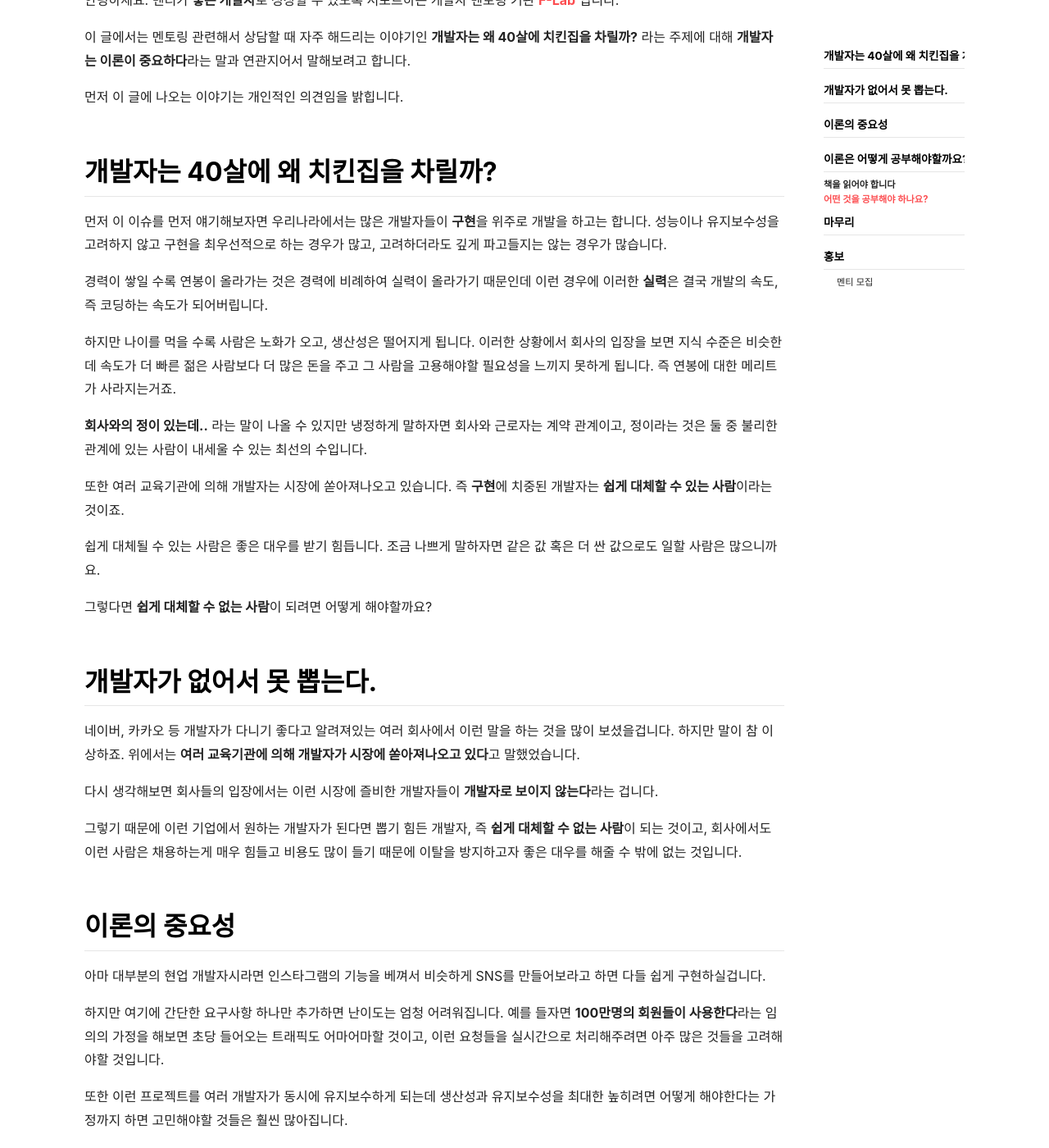
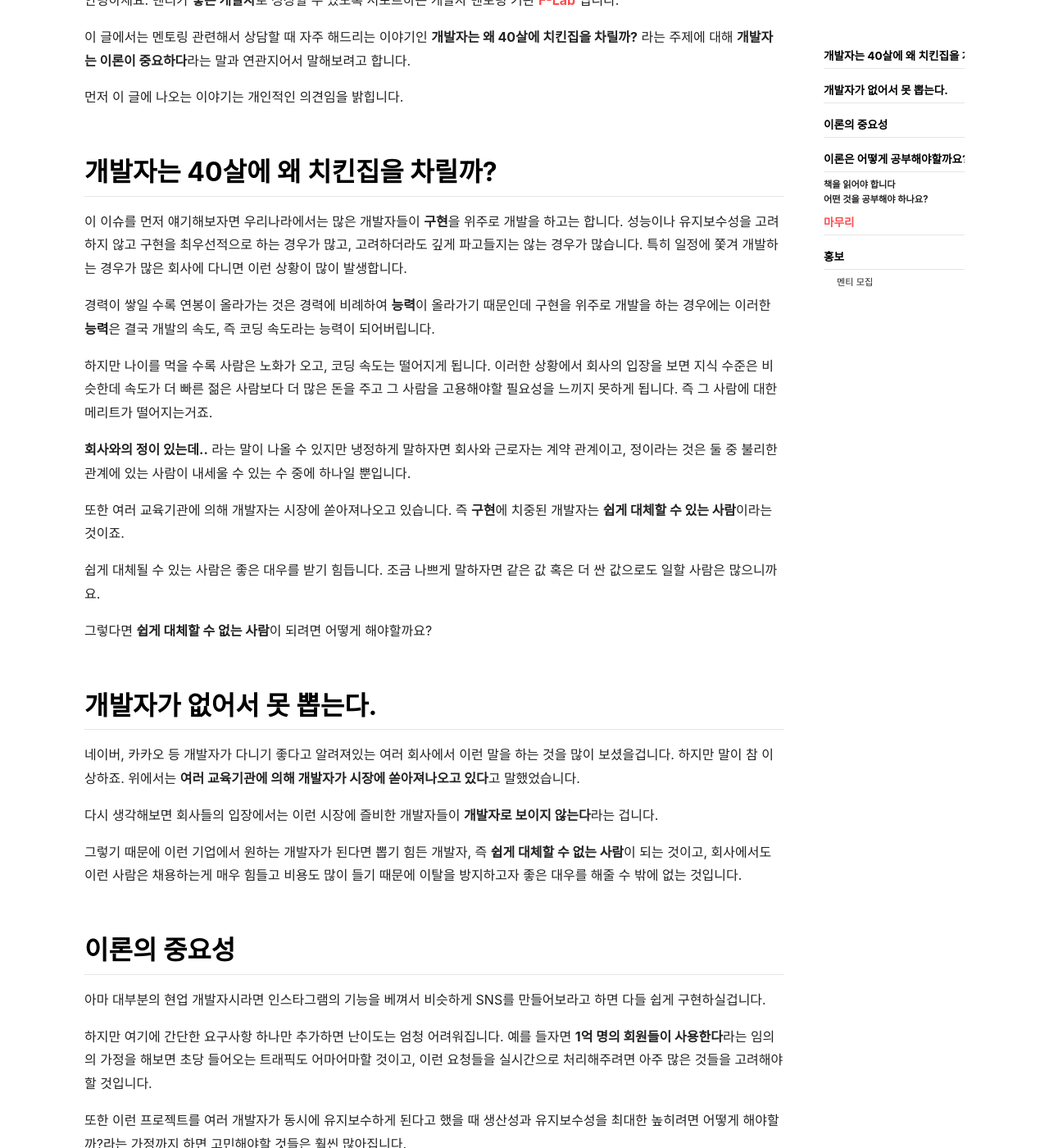
Before and after one commit to f-lab-private/f-lab-private.github.io, a Jekyll site: the page built from _posts/2020-11-07-why-fry-chicken.md, in a window 1280 px wide and 1400 px high, scrolled down 298 px. Shown: the whole window at 82% size. Built offline with Jekyll 4.4.1, drawn with Linux system fonts in a browser that asks for light colours; nearby versions of some CDN libraries; some of the changed text lies outside the part shown.

Commit message:
Fix typo

```diff
--- a/_includes/header.html
+++ b/_includes/header.html
@@ -33,8 +33,8 @@
               <li class="navigation__item"><a href="{{ _nav_url }}">{%- if _item.title -%}{{ _item.title }}{%- else -%}{{ __return }}{%- endif -%}</a></li>
             {%- endif -%}
           {%- endfor -%}
-          <li class="navigation__item"><a href="https://intro.f-lab.kr" target="_blank"><i class="fas fa-external-link-alt"></i> 홈페이지</a></li>
-          <li class="navigation__item"><a href="https://www.notion.so/F-Lab-07cc5e8e36724c68ae08f64afd93a9df" target="_blank"><i class="fas fa-external-link-alt"></i> 멘토채용</a></li>
+          <li class="navigation__item"><a href="https://3th.f-lab.kr" target="_blank"><i class="fas fa-external-link-alt"></i> 홈페이지</a></li>
+          <!--<li class="navigation__item"><a href="https://www.notion.so/F-Lab-07cc5e8e36724c68ae08f64afd93a9df" target="_blank"><i class="fas fa-external-link-alt"></i> 멘토채용</a></li>-->
           {%- if site.search.provider -%}
             <li><button class="button button--secondary button--circle search-button js-search-toggle"><i class="fas fa-search"></i></button></li>
           {%- endif -%}
--- a/_posts/2020-11-07-why-fry-chicken.md
+++ b/_posts/2020-11-07-why-fry-chicken.md
@@ -13,14 +13,14 @@ excerpt : 개발자로 살아감에 있어 이론의 중요성에 대한 이야
 먼저 이 글에 나오는 이야기는 개인적인 의견임을 밝힙니다.
 
 # 개발자는 40살에 왜 치킨집을 차릴까?
-먼저 이 이슈를 먼저 얘기해보자면 우리나라에서는 많은 개발자들이 **구현**을 위주로 개발을 하고는 합니다.
-성능이나 유지보수성을 고려하지 않고 구현을 최우선적으로 하는 경우가 많고, 고려하더라도 깊게 파고들지는 않는 경우가 많습니다.
+이 이슈를 먼저 얘기해보자면 우리나라에서는 많은 개발자들이 **구현**을 위주로 개발을 하고는 합니다.
+성능이나 유지보수성을 고려하지 않고 구현을 최우선적으로 하는 경우가 많고, 고려하더라도 깊게 파고들지는 않는 경우가 많습니다. 특히 일정에 쫓겨 개발하는 경우가 많은 회사에 다니면 이런 상황이 많이 발생합니다.
 
-경력이 쌓일 수록 연봉이 올라가는 것은 경력에 비례하여 실력이 올라가기 때문인데 이런 경우에 이러한 **실력**은 결국 개발의 속도, 즉 코딩하는 속도가 되어버립니다.
+경력이 쌓일 수록 연봉이 올라가는 것은 경력에 비례하여 **능력**이 올라가기 때문인데 구현을 위주로 개발을 하는 경우에는 이러한 **능력**은 결국 개발의 속도, 즉 코딩 속도라는 능력이 되어버립니다.
 
-하지만 나이를 먹을 수록 사람은 노화가 오고, 생산성은 떨어지게 됩니다. 이러한 상황에서 회사의 입장을 보면 지식 수준은 비슷한데 속도가 더 빠른 젊은 사람보다 더 많은 돈을 주고 그 사람을 고용해야할 필요성을 느끼지 못하게 됩니다. 즉 연봉에 대한 메리트가 사라지는거죠.
+하지만 나이를 먹을 수록 사람은 노화가 오고, 코딩 속도는 떨어지게 됩니다. 이러한 상황에서 회사의 입장을 보면 지식 수준은 비슷한데 속도가 더 빠른 젊은 사람보다 더 많은 돈을 주고 그 사람을 고용해야할 필요성을 느끼지 못하게 됩니다. 즉 그 사람에 대한 메리트가 떨어지는거죠.
 
-**회사와의 정이 있는데..** 라는 말이 나올 수 있지만 냉정하게 말하자면 회사와 근로자는 계약 관계이고, 정이라는 것은 둘 중 불리한 관계에 있는 사람이 내세울 수 있는 최선의 수입니다.
+**회사와의 정이 있는데..** 라는 말이 나올 수 있지만 냉정하게 말하자면 회사와 근로자는 계약 관계이고, 정이라는 것은 둘 중 불리한 관계에 있는 사람이 내세울 수 있는 수 중에 하나일 뿐입니다.
 
 또한 여러 교육기관에 의해 개발자는 시장에 쏟아져나오고 있습니다. 즉 **구현**에 치중된 개발자는 **쉽게 대체할 수 있는 사람**이라는 것이죠.
 
@@ -39,13 +39,15 @@ excerpt : 개발자로 살아감에 있어 이론의 중요성에 대한 이야
 # 이론의 중요성
 아마 대부분의 현업 개발자시라면 인스타그램의 기능을 베껴서 비슷하게 SNS를 만들어보라고 하면 다들 쉽게 구현하실겁니다.
 
-하지만 여기에 간단한 요구사항 하나만 추가하면 난이도는 엄청 어려워집니다. 예를 들자면 **100만명의 회원들이 사용한다**라는 임의의 가정을 해보면 초당 들어오는 트래픽도 어마어마할 것이고, 이런 요청들을 실시간으로 처리해주려면 아주 많은 것들을 고려해야할 것입니다.
+하지만 여기에 간단한 요구사항 하나만 추가하면 난이도는 엄청 어려워집니다. 예를 들자면 **1억 명의 회원들이 사용한다**라는 임의의 가정을 해보면 초당 들어오는 트래픽도 어마어마할 것이고, 이런 요청들을 실시간으로 처리해주려면 아주 많은 것들을 고려해야할 것입니다.
 
-또한 이런 프로젝트를 여러 개발자가 동시에 유지보수하게 되는데 생산성과 유지보수성을 최대한 높히려면 어떻게 해야한다는 가정까지 하면 고민해야할 것들은 훨씬 많아집니다.
+또한 이런 프로젝트를 여러 개발자가 동시에 유지보수하게 된다고 했을 때 생산성과 유지보수성을 최대한 높히려면 어떻게 해야할까?라는 가정까지 하면 고민해야할 것들은 훨씬 많아집니다.
 
 이런 어려운 점들에 대해 고민할 수 있게 도와주는 것이 바로 **이론** 입니다. 위의 치킨집 이야기와 엮어보자면 단순히 코딩속도가 강점인 개발자는 다른 개발자에게 따라잡힐 수 있지만 경력을 쌓는 기간동안 꾸준히 함께 쌓아온 이론은 다른 사람들이 따라오기 힘듭니다.
 
 또한 이론은 쌓이기만 하는게 아니라 현업에 적용하면서 **고민**까지도 함께 하게되고, 이렇게 쌓여간 고민의 깊이는 이론과 함께 버무려져서 그 개발자만의 강점이 됩니다. 시니어 개발자의 가치가 이런 곳에서 나오는 것이죠.
+
+그래서 개발자는 이론을 공부할 시간이 필요합니다. 일정에 쫓겨서 야근을 많이 하게 되면 그만큼 공부할 시간이 줄어들고, 늘어나는 본인의 경력에 비례하는 실력을 갖추기 힘들어지는 경우가 많습니다. 그래서 더 좋은 회사로 이직하지 못하고 갇혀있는 경우도 생기게 되고요.
 
 # 이론은 어떻게 공부해야할까요?
 ## 책을 읽어야 합니다
@@ -72,6 +74,8 @@ excerpt : 개발자로 살아감에 있어 이론의 중요성에 대한 이야
 
 계속 "왜"를 던져가며 깊게 파고들다보면 공부하기 지루했던 이론들이 어디서 쓰이고 있던 것들인지도 볼 수 있게 될 것이고, 위에서 언급한 **대체하기 힘든 사람**에 점점 가까워지실 수 있을겁니다.
 
+읽어주셔서 감사합니다.
+
 
 # 홍보
 ### 멘티 모집
```
